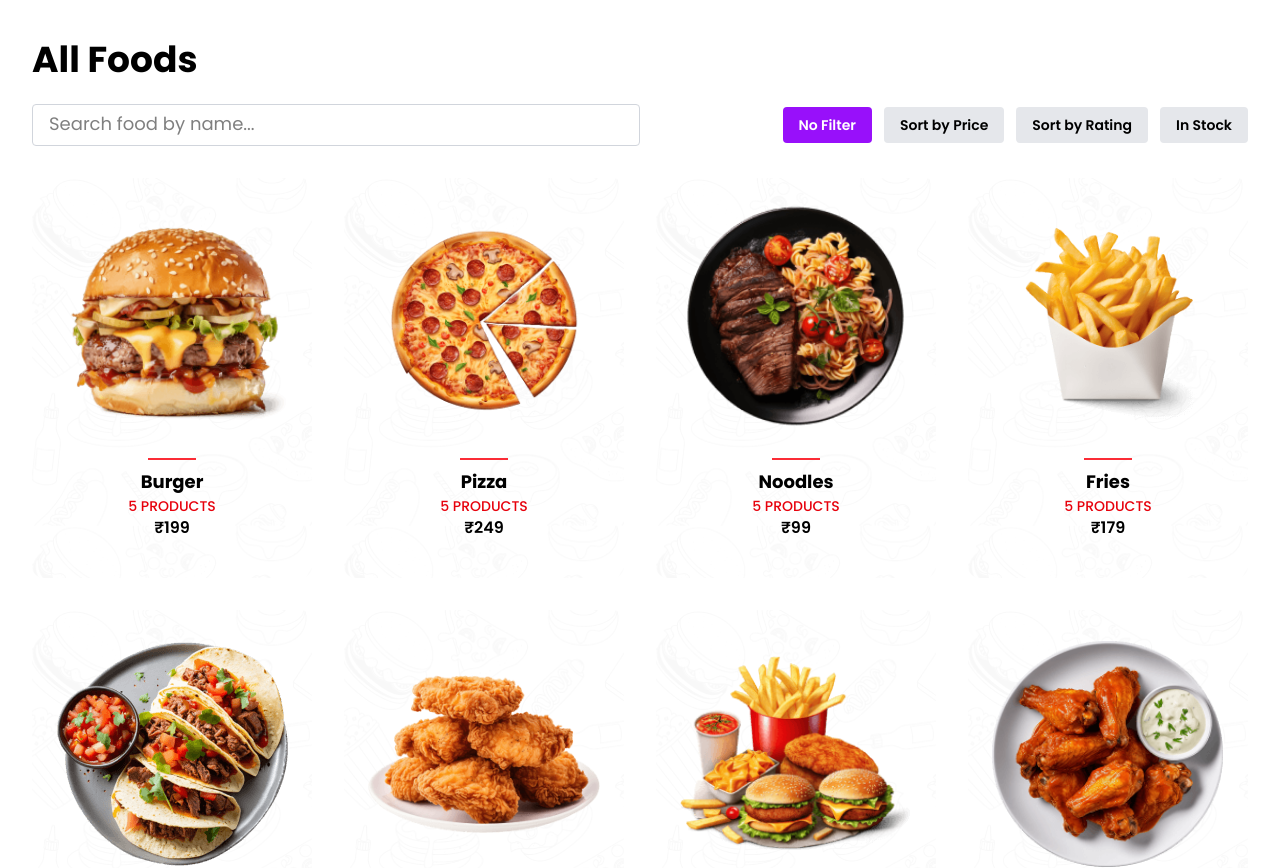
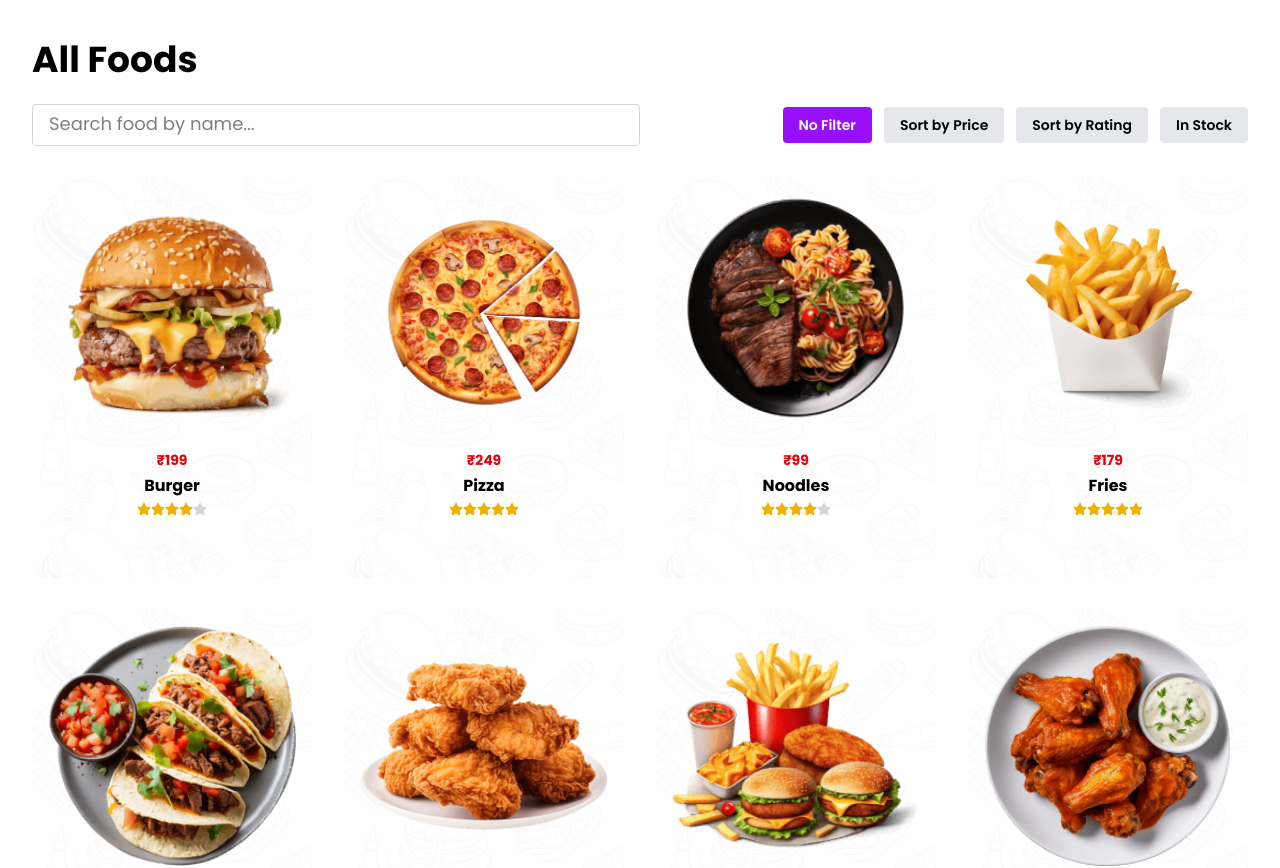
Before and after one commit to MohammedAshfaquem/Food_App-React, a React (Vite) app: page /all-foods in a window 1280 px wide. Shown: the top 868 px of the page. Built offline with nearby package versions, Linux system fonts and the light colour scheme; data requests are answered from the project's data file; sample sign-in values are in the browser's storage.

Commit message:
Food Details Completed

```diff
--- a/package.json
+++ b/package.json
@@ -8,7 +8,7 @@
     "build": "vite build",
     "lint": "eslint .",
     "preview": "vite preview",
-    "start":"npm run dev"
+    "start": "npm run dev"
   },
   "dependencies": {
     "@tailwindcss/vite": "^4.1.11",
@@ -16,6 +16,7 @@
     "lucide-react": "^0.525.0",
     "react": "^19.1.0",
     "react-dom": "^19.1.0",
+    "react-icons": "^5.5.0",
     "react-router-dom": "^7.6.3",
     "react-toastify": "^11.0.5"
   },
--- a/src/App.jsx
+++ b/src/App.jsx
@@ -24,7 +24,14 @@ function App() {
               </PrivateRoute>
             }
           />
-          <Route path="/all-foods" element={<AllFoods />} />
+          <Route
+            path="/all-foods"
+            element={
+              <PrivateRoute>
+                <AllFoods />
+              </PrivateRoute>
+            }
+          />
         </Routes>
       </BrowserRouter>
       <ToastContainer
--- a/src/Components/FoodCard.jsx
+++ b/src/Components/FoodCard.jsx
@@ -1,34 +1,82 @@
 import { useState } from "react";
+import { useNavigate } from "react-router-dom";
+import { FaHeart, FaShoppingCart, FaStar } from "react-icons/fa";
 
-const FoodCard = ({ item }) => {
+const FoodCard = ({ item, viewMode = "simple" }) => {
   const [hover, setHover] = useState(false);
+
+  const isDetailed = viewMode === "detailed";
 
   return (
     <div
+      onMouseEnter={() => setHover(true)}
+      onMouseLeave={() => setHover(false)}
+      className={`relative cursor-pointer text-center rounded-xl p-4 transition-all duration-300 ${
+        hover ? "bg-yellow-400 cursor-poniter" : "bg-white cursor-default"
+      }`}
       style={{
-        backgroundImage: `url("/Hover.jpg")`,
+        backgroundImage: 'url("/Hover.jpg")',
         backgroundSize: "cover",
-        backgroundPosition: "center",
         height: "400px",
       }}
-      className={`rounded-xl p-6 text-center transition-all duration-300 ${
-        hover ? "bg-yellow-400" : "bg-white"
-      }`}
-      onMouseEnter={() => setHover(true)}
-      onMouseLeave={() => setHover(false)}
     >
+      {/* Wishlist button for detailed view */}
+      {isDetailed && hover && (
+        <button className="absolute top-3 left-3 bg-white p-2 rounded-full shadow">
+          <FaHeart />
+        </button>
+      )}
+
+      {/* Image */}
       <img
-        src={hover ? item.hoverImg : item.defaultImg}
+        src={item.defaultImg}
         alt={item.title}
         className={`mx-auto mb-4 h-60 object-contain transition-transform duration-300 ${
           hover ? "scale-110" : "scale-100"
         }`}
       />
 
-      <hr className="border-t-2 border-red-500 w-12 mx-auto mb-2" />
-      <h3 className="font-bold text-lg">{item.title}</h3>
-      <p className="text-red-600 font-medium text-sm">{item.count}</p>
-      <p className="text-black font-semibold text-base">₹{item.price}</p>
+      {/* Content */}
+      {isDetailed ? (
+        <>
+          {/* Add to Cart on hover */}
+          {hover && (
+            <button className="bg-black text-white py-2 px-4 rounded-full flex items-center justify-center gap-2 mx-auto mb-2 cursor-pointer">
+              <FaShoppingCart /> Add To Cart
+            </button>
+          )}
+
+          {/* Price */}
+          <div className="text-sm mb-1 text-red-600 font-bold">
+            ₹{item.price}
+          </div>
+
+          {/* Title */}
+          <h3 className="font-bold text-base">{item.title}</h3>
+
+          {/* Rating */}
+          <div className="flex justify-center mt-1 text-yellow-500 text-sm">
+            {Array.from({ length: 5 }).map((_, i) => (
+              <FaStar
+                key={i}
+                className={
+                  i < Math.round(item.rating)
+                    ? hover?"text-black":"text-yellow-500"
+                    : "text-gray-300"
+                }
+              />
+            ))}
+          </div>
+        </>
+      ) : (
+        // Simple View
+        <>
+          <hr className="border-t-2 border-red-500 w-12 mx-auto mb-2" />
+          <h3 className="font-bold text-lg">{item.title}</h3>
+          <p className="text-red-600 text-sm">{item.count}</p>
+          <p className="text-black font-semibold">₹{item.price}</p>
+        </>
+      )}
     </div>
   );
 };
--- a/src/Components/Home.jsx
+++ b/src/Components/Home.jsx
@@ -5,12 +5,11 @@ import LandingPage from "../pages/LandingPage";
 import PopularItems from "../pages/PopularItems";
 
 function Home() {
-  const navigate = useNavigate();
   return (
     <>
       {/* <Navbar></Navbar> */}
       <LandingPage></LandingPage>
-      <PopularItems/>
+      <PopularItems />
     </>
   );
 }
--- a/src/DataBase/db.json
+++ b/src/DataBase/db.json
@@ -65,7 +65,7 @@
       "rating": 4.2,
       "inStock": true,
       "defaultImg": "/Burger.png",
-    "hoverImg": "/Burger.png"
+      "description": "Juicy grilled burger with melted cheese and lettuce."
     },
     {
       "id": 2,
@@ -75,7 +75,7 @@
       "rating": 4.8,
       "inStock": true,
       "defaultImg": "/pizza.png",
-    "hoverImg": "/pizza.png"
+      "description": "Cheesy pepperoni pizza with fresh tomatoes and basil."
     },
     {
       "id": 3,
@@ -85,7 +85,7 @@
       "rating": 3.9,
       "inStock": false,
       "defaultImg": "/Noodles.png",
-    "hoverImg": "/Noodles.png"
+      "description": "Spicy stir-fried noodles with veggies and soy sauce."
     },
     {
       "id": 4,
@@ -95,7 +95,7 @@
       "rating": 4.5,
       "inStock": true,
       "defaultImg": "/Fries.png",
-    "hoverImg": "/Fries.png"
+      "description": "Crispy golden French fries with seasoning."
     },
     {
       "id": 5,
@@ -105,7 +105,7 @@
       "rating": 4.1,
       "inStock": true,
       "defaultImg": "/beef-ruti.png",
-    "hoverImg": "/beef-ruti.png"
+      "description": "Soft ruti with spicy beef curry, served hot."
     },
     {
       "id": 6,
@@ -115,7 +115,7 @@
       "rating": 4.0,
       "inStock": false,
       "defaultImg": "/broast.png",
-    "hoverImg": "/broast.png"
+      "description": "Crispy fried broast chicken with flavorful coating."
     },
     {
       "id": 7,
@@ -125,7 +125,7 @@
       "rating": 4.3,
       "inStock": true,
       "defaultImg": "/combo.png",
-    "hoverImg": "/combo.png"
+      "description": "Burger, fries, and a drink combo meal."
     },
     {
       "id": 8,
@@ -135,8 +135,7 @@
       "rating": 4.7,
       "inStock": true,
       "defaultImg": "/grilledchicken.png",
-    "hoverImg": "/grilledchicken.png"
+      "description": "Tender grilled chicken breast with smoky flavor."
     }
   ]
-
 }
--- a/src/pages/AllFoods.jsx
+++ b/src/pages/AllFoods.jsx
@@ -4,8 +4,9 @@ import FoodCard from "../Components/FoodCard";
 
 const AllFoods = () => {
   const [foods, setFoods] = useState([]);
+  const [search, setSearch] = useState("");
+
   const [filter, setFilter] = useState(null); // 'price' | 'rating' | 'stock' | null
-  const [search, setSearch] = useState("");
 
   useEffect(() => {
     axios
@@ -19,7 +20,7 @@ const AllFoods = () => {
 
     // Apply search
     if (search.trim()) {
-      filtered = filtered.filter(item =>
+      filtered = filtered.filter((item) =>
         item.title.toLowerCase().includes(search.toLowerCase())
       );
     }
@@ -30,7 +31,7 @@ const AllFoods = () => {
     } else if (filter === "rating") {
       filtered.sort((a, b) => b.rating - a.rating);
     } else if (filter === "stock") {
-      filtered = filtered.filter(item => item.inStock);
+      filtered = filtered.filter((item) => item.inStock);
     }
 
     return filtered;
@@ -95,7 +96,7 @@ const AllFoods = () => {
         <div className="grid grid-cols-1 md:grid-cols-2 lg:grid-cols-4 gap-8">
           {filteredFoods.length > 0 ? (
             filteredFoods.map((item) => (
-              <FoodCard key={item.id} item={item} />
+              <FoodCard item={item} viewMode="detailed" />
             ))
           ) : (
             <p className="text-gray-500">No food items found.</p>
--- a/src/pages/LandingPage.jsx
+++ b/src/pages/LandingPage.jsx
@@ -18,7 +18,7 @@ const LandingPage = () => {
       </nav>
 
       {/* Hero Section */}
-      <div className="flex flex-1 items-center justify-between px-20 py-10  ml-30" >
+      <div className="flex flex-1 items-center justify-between px-20 py-10  ml-30 " >
         {/* Left */}
         <div className="max-w-xl">
           <span style={{color:"rgba(121, 42, 231, 0.91) ", fontSize:"90px", fontWeight:"bold"}}>Welcome <span style={{color:"black"}}>To</span></span>
--- a/src/pages/PopularItems.jsx
+++ b/src/pages/PopularItems.jsx
@@ -24,7 +24,7 @@ const PopularItems = () => {
         </h2>
         <div className="grid grid-cols-1 md:grid-cols-2 lg:grid-cols-4 gap-8">
           {products.slice(0, 4).map((item) => (
-            <FoodCard key={item.id} item={item} />
+            <FoodCard item={item} viewMode="simple" />
           ))}
         </div>
         <div
```
Also changed, not shown: src/pages/FoodDetail.jsx (added), 1 other file (tests, documents, lock files or other folders). Lines whose indentation alone changed are shown as unchanged.
